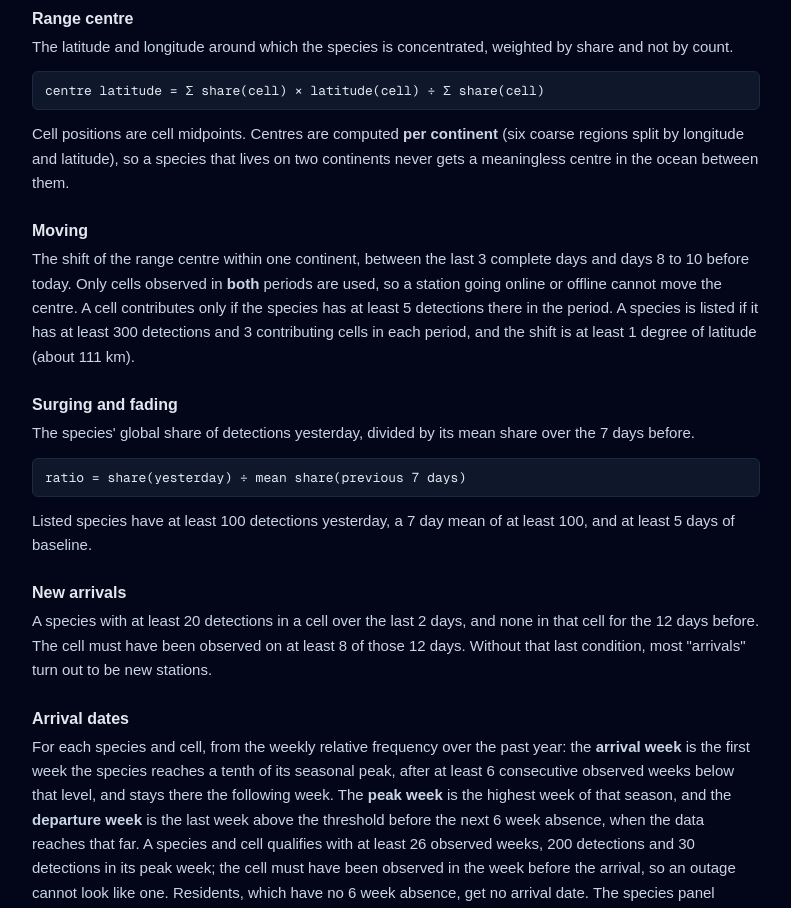
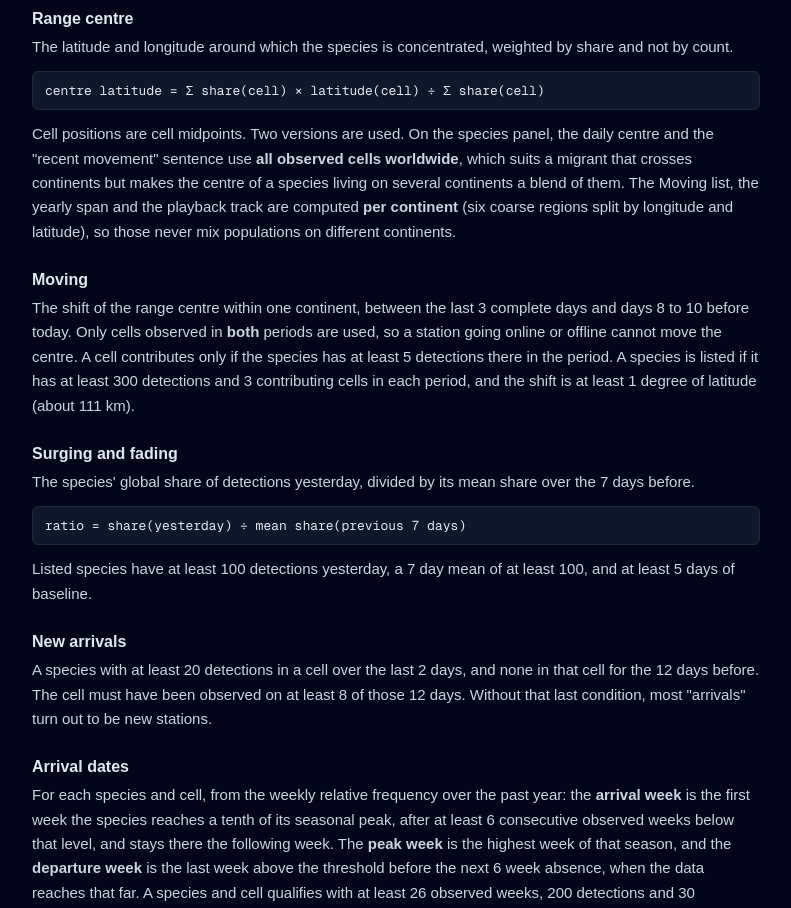
Before and after one commit to arunrajiah/wildnetwork, a Next.js app: page /methods in a window 1280 px wide. Shown: the part 1880-2788 px from the top of the page, without its empty margins (244-1035 px from the left). Built offline with nearby package versions, Linux system fonts and the light colour scheme; no server answers.

Commit message:
Methods: state which range centres are worldwide and which are per continent
Signed-off-by: Arun Rajiah <arunrajiah@gmail.com>

```diff
--- a/src/app/methods/page.tsx
+++ b/src/app/methods/page.tsx
@@ -96,8 +96,10 @@ export default function Methods() {
         <p>The latitude and longitude around which the species is concentrated, weighted by share and not by count.</p>
         <Formula>centre latitude = Σ share(cell) × latitude(cell) ÷ Σ share(cell)</Formula>
         <p>
-          Cell positions are cell midpoints. Centres are computed <b>per continent</b> (six coarse regions split by longitude and latitude), so a species that
-          lives on two continents never gets a meaningless centre in the ocean between them.
+          Cell positions are cell midpoints. Two versions are used. On the species panel, the daily centre and the &quot;recent movement&quot; sentence use{" "}
+          <b>all observed cells worldwide</b>, which suits a migrant that crosses continents but makes the centre of a species living on several continents
+          a blend of them. The Moving list, the yearly span and the playback track are computed <b>per continent</b> (six coarse regions split by longitude
+          and latitude), so those never mix populations on different continents.
         </p>
 
         <H3>Moving</H3>
```
